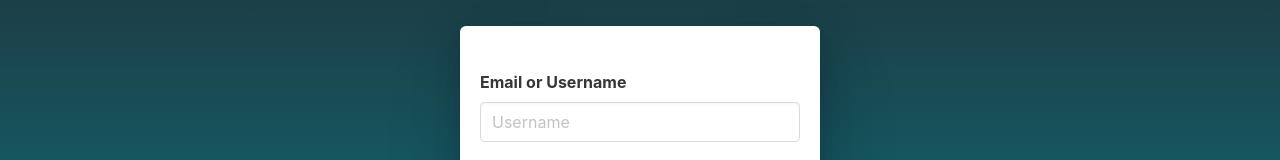
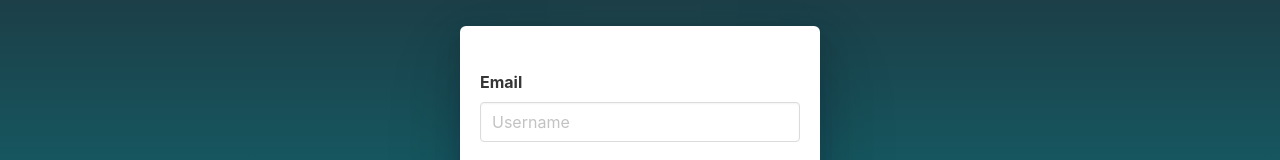
Before and after one commit to Recki15/crafttips, a React (Create React App) app in the folder client/: page /login in a window 1280 px wide. Shown: the part 235-395 px from the top of the page. Built offline with nearby package versions, Linux system fonts and the light colour scheme.

Commit message:
Login bugfix
Fixed a login bug. now its 120% working.

```diff
--- a/client/src/Components/Login.js
+++ b/client/src/Components/Login.js
@@ -45,7 +45,7 @@ export const Login = () => {
                                 <Alert severity="error">{msg}</Alert>
                                 </div>
                                 <div className="field mt-5">
-                                    <label className="label">Email or Username</label>
+                                    <label className="label">Email</label>
                                     <div className="controls">
                                         <input type="text" className="input" placeholder="Username" value={email} onChange={(e) => setEmail(e.target.value)} />
                                     </div>
```
